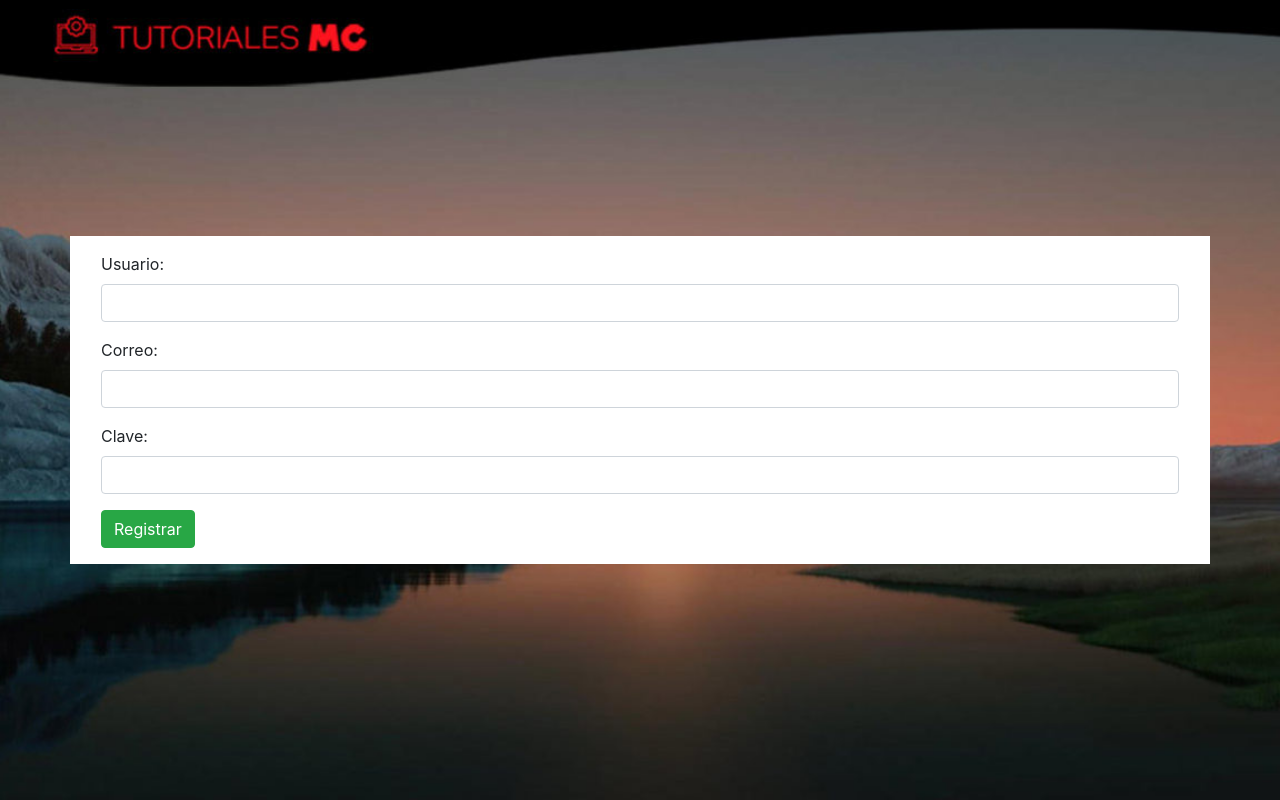
After one commit to jkaalexkei/proyecto_tienda, a Django app: page /usuarios/registro/ in a window 1280 px wide. The commit adds this page. Run offline with Django 3.2, Linux system fonts and the light colour scheme; some libraries are stand-ins or nearby versions.

Commit message:
proyecto para practicas

```diff
--- /dev/null
+++ b/proyecto_tienda/proyecto_tienda/forms.py
@@ -0,0 +1,18 @@
+from django import forms
+
+from django.forms.widgets import EmailInput, PasswordInput, TextInput
+
+#clase que permite crear formularios
+class FormularioRegistro(forms.Form):
+
+    usuario = forms.CharField(required=True,min_length=4,max_length=20,widget=TextInput(attrs={
+        'class':'form-control',
+    }))
+
+    clave =  forms.CharField(required=True,max_length=10,widget=EmailInput(attrs={
+        'class':'form-control'
+    }))
+
+    correo =  forms.EmailField(required=True,max_length=50,widget=PasswordInput(attrs={
+        'class':'form-control'
+    }))
--- a/proyecto_tienda/proyecto_tienda/urls.py
+++ b/proyecto_tienda/proyecto_tienda/urls.py
@@ -20,5 +20,8 @@ from . import views
 
 urlpatterns = [
     path('admin/', admin.site.urls),
-    path('',views.index,name='index')
+    path('',views.index,name='index'),
+    path('usuarios/login/',views.iniciodesesion,name='login'),
+    path('usuarios/logout/',views.cerrarsesion,name='logout'),
+    path('usuarios/registro/',views.registro,name='registro'),
 ]
--- a/proyecto_tienda/proyecto_tienda/views.py
+++ b/proyecto_tienda/proyecto_tienda/views.py
@@ -1,7 +1,10 @@
 
-
+from django import forms
 from django.http import HttpResponse
-from django.shortcuts import render
+from django.shortcuts import redirect, render
+from django.contrib.auth import authenticate, login,logout
+from django.contrib import messages
+from . forms import FormularioRegistro
 
 
 def index(request):
@@ -10,8 +13,51 @@ def index(request):
         'saludo': 'este es el saludo',
         'titulo':'Listado de Articulos',
         'productos':[
-            {'titulo':'A','precio':1,'stock':True},
+            {'titulo':'A','precio':1,'stock':True,'imagen':"{% static 'img/user.jpg' %}"},
             {'titulo':'B','precio':2,'stock':False},
             {'titulo':'C','precio':3,'stock':True},
+
         ]
     })
+
+
+def iniciodesesion(request):
+
+    if request.method == 'POST':
+
+        usuario = request.POST.get('username')
+        clave = request.POST.get('password')
+
+        persona = authenticate(username=usuario,password=clave)
+
+        if persona:
+           login(request,persona)
+           messages.success(request,'Sesión Iniciada Correctamente {}'.format(usuario))
+           return redirect('index')
+        else:
+            messages.error(request,'Sesión no Iniciada')
+
+
+    return render(request,'usuarios/login.html',{
+
+
+
+    })
+
+def cerrarsesion(request):
+
+    logout(request)
+    messages.success(request,'Sesión cerrada exitosamente')
+    return redirect ('login')
+
+
+def registro(request):
+
+
+    formulario = FormularioRegistro()
+
+
+
+    return render(request,'usuarios/registro.html',{
+        'forms':formulario
+    })
--- /dev/null
+++ b/proyecto_tienda/static/css/estilos.css
@@ -0,0 +1,18 @@
+body{
+
+    background-image: url('../img/fondo.jpg');
+    background-repeat: no-repeat;
+    background-size: cover;
+    background-attachment: fixed;
+
+
+}
+
+h1{
+
+    color: #fff;
+    text-align: center;
+    margin: 40px auto;
+    font-weight: bold;
+
+}
--- /dev/null
+++ b/proyecto_tienda/templates/usuarios/registro.html
@@ -0,0 +1,48 @@
+{% load static %}
+<!doctype html>
+<html lang="en">
+  <head>
+    <!-- Required meta tags -->
+    <meta charset="utf-8">
+    <meta name="viewport" content="width=device-width, initial-scale=1, shrink-to-fit=no">
+
+    <!-- Bootstrap CSS -->
+    <link rel="stylesheet" href="https://stackpath.bootstrapcdn.com/bootstrap/4.3.1/css/bootstrap.min.css" integrity="sha384-ggOyR0iXCbMQv3Xipma34MD+dH/1fQ784/j6cY/iJTQUOhcWr7x9JvoRxT2MZw1T" crossorigin="anonymous">
+    <link rel="stylesheet" href="{% static 'css/estilos.css'  %}">
+
+    <title>Registro</title>
+  </head>
+  <body class="container">
+      <div class="row d-flex justify-content-center align-items-center vh-100">
+          <div class="col-12 bg-white">
+             <form action="" method="post" class="p-3">
+                {% csrf_token %}
+
+                <div class="form-group">
+                    <div class="form-group">
+                        {{forms.usuario.label_tag}}
+                        {{forms.usuario}}
+                    </div>
+                    <div class="form-group">
+                        {{forms.correo.label_tag}}
+                        {{forms.correo}}
+                    </div>
+                    <div class="form-group">
+                        {{forms.clave.label_tag}}
+                        {{forms.clave}}
+                    </div>
+                </div>
+
+                <!-- {% csrf_token %}
+                {{forms}} -->
+                <button type="submit" class="btn btn-success">Registrar</button>
+             </form>
+          </div>
+      </div>
+
+
+    <script src="https://code.jquery.com/jquery-3.3.1.slim.min.js" integrity="sha384-q8i/X+965DzO0rT7abK41JStQIAqVgRVzpbzo5smXKp4YfRvH+8abtTE1Pi6jizo" crossorigin="anonymous"></script>
+    <script src="https://cdnjs.cloudflare.com/ajax/libs/popper.js/1.14.7/umd/popper.min.js" integrity="sha384-UO2eT0CpHqdSJQ6hJty5KVphtPhzWj9WO1clHTMGa3JDZwrnQq4sF86dIHNDz0W1" crossorigin="anonymous"></script>
+    <script src="https://stackpath.bootstrapcdn.com/bootstrap/4.3.1/js/bootstrap.min.js" integrity="sha384-JjSmVgyd0p3pXB1rRibZUAYoIIy6OrQ6VrjIEaFf/nJGzIxFDsf4x0xIM+B07jRM" crossorigin="anonymous"></script>
+  </body>
+</html>
```
Also changed, not shown: proyecto_tienda/proyecto_tienda/settings.py (+6 -1 lines), proyecto_tienda/templates/inicio.html (+42 -5 lines), proyecto_tienda/templates/usuarios/login.html (added, +88 -0 lines), proyecto_tienda/db.sqlite3, proyecto_tienda/static/img/batman.png (added), proyecto_tienda/static/img/fondo.jpg (added), proyecto_tienda/static/img/fondo2.jpeg (added), proyecto_tienda/static/img/user.jpg (added), proyecto_tienda/static/img/user1.png (added), proyecto_tienda/static/js/app.js (added).
